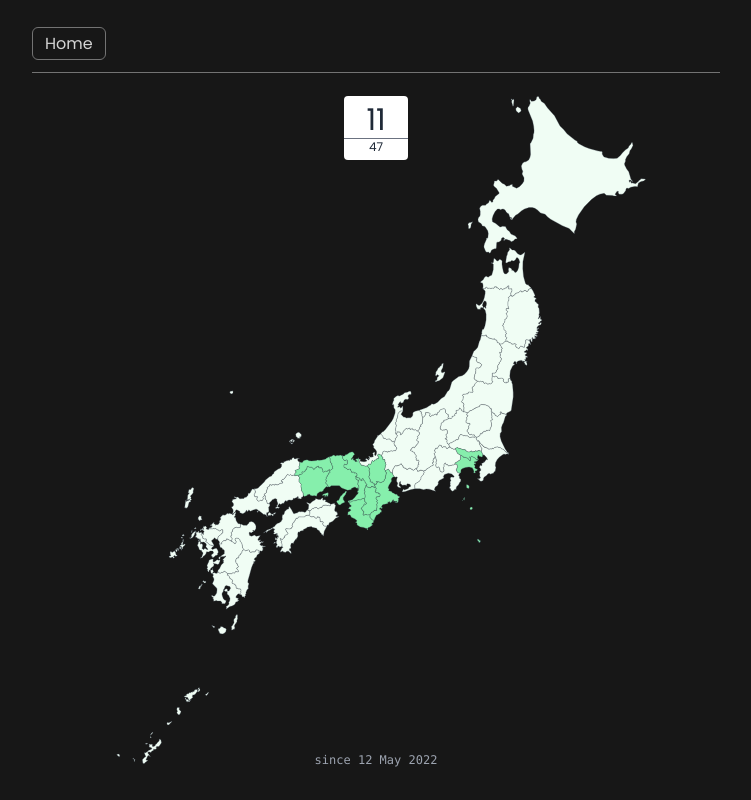
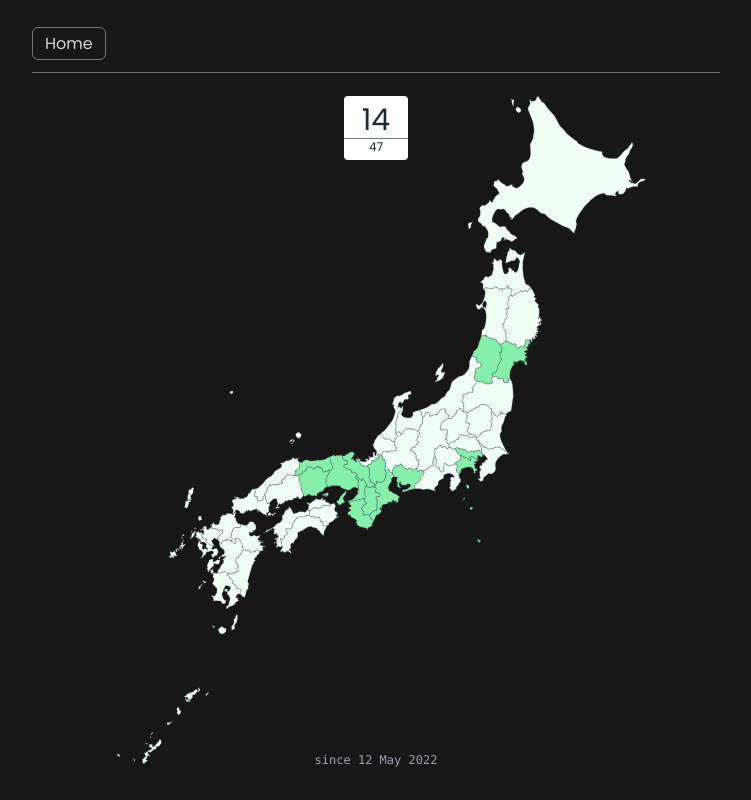
Before and after one commit to itzmeowww/thnsnkmd, an Astro site: page /japan in a window 1280 px wide. Shown: the whole page, without its empty margins (264-1015 px from the left). Built offline with nearby package versions, Linux system fonts and the light colour scheme; Astro itself is replaced by a stand-in of ours.

Commit message:
update: update data

```diff
--- a/src/components/Japan.astro
+++ b/src/components/Japan.astro
@@ -61,7 +61,7 @@ const name_in_japan: { [key in Prefecture]: string } = {
   Yamanashi: "山梨県",
 };
 
-const japan: {
+const japan_map: {
   d: string;
   id: Prefecture;
 }[] = [
@@ -287,7 +287,7 @@ const japan: {
 
 <svg viewBox="20 0 450 490" id="japan-map" class="pt-10">
   {
-    japan.map((pref) => {
+    japan_map.map((pref) => {
       return (
         <path
           class="hover:cursor-pointer "
--- a/src/pages/index.astro
+++ b/src/pages/index.astro
@@ -10,7 +10,7 @@ const links: {
   { title: "GitHub", link: "https://github.com/itzmeowww" },
   { title: "Medium", link: "https://medium.com/@itzmeowww" },
   { title: "Japan", link: "/japan" },
-  { title: "Blog", link: "/blog" },
+  // { title: "Blog", link: "/blog" },
 ];
 
 const site = Astro.site;
--- a/src/pages/japan.astro
+++ b/src/pages/japan.astro
@@ -14,6 +14,9 @@ const prefectures: Prefecture[] = [
   "Wakayama",
   "Kanagawa",
   "Tokyo",
+  `Aichi`,
+  "Miyagi",
+  "Yamagata",
 ];
 ---
 
```
Also changed, not shown: src/pages/blog/chilldspot_like.md (renamed from src/pages/blog/hilldspot_like.md).
